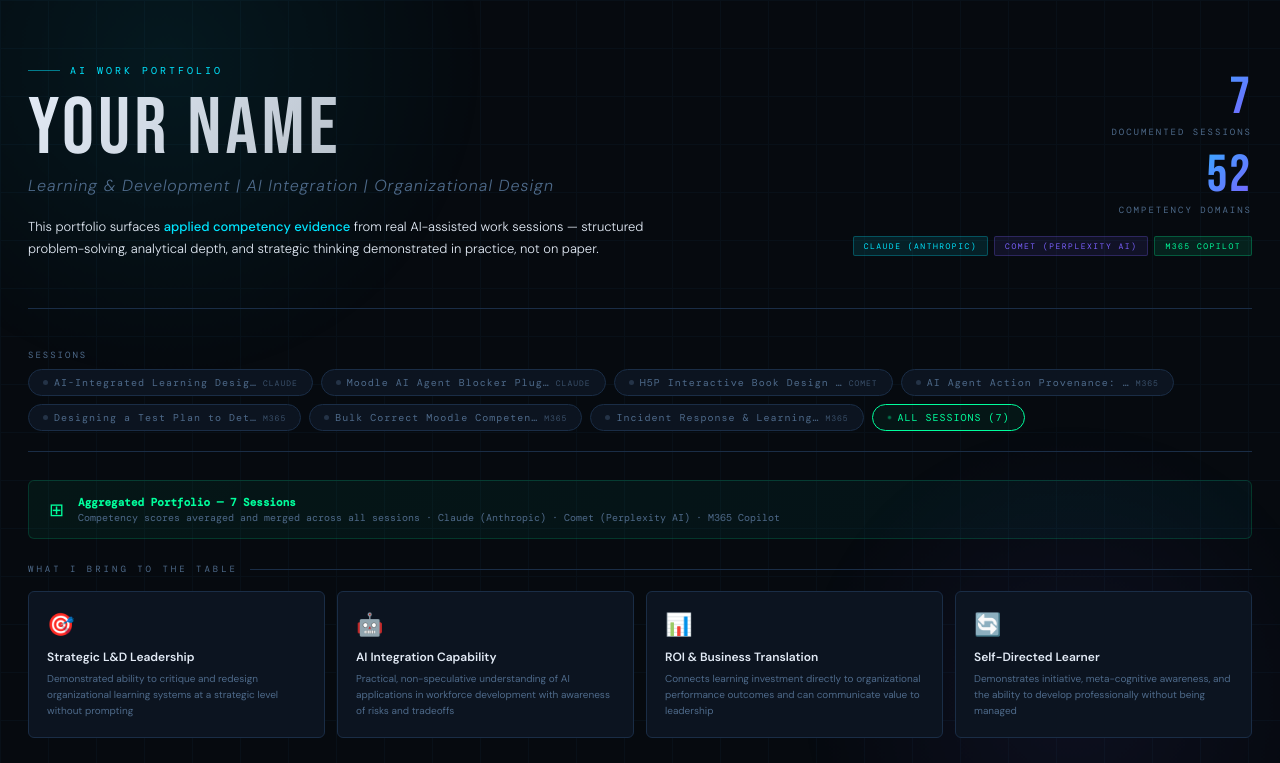
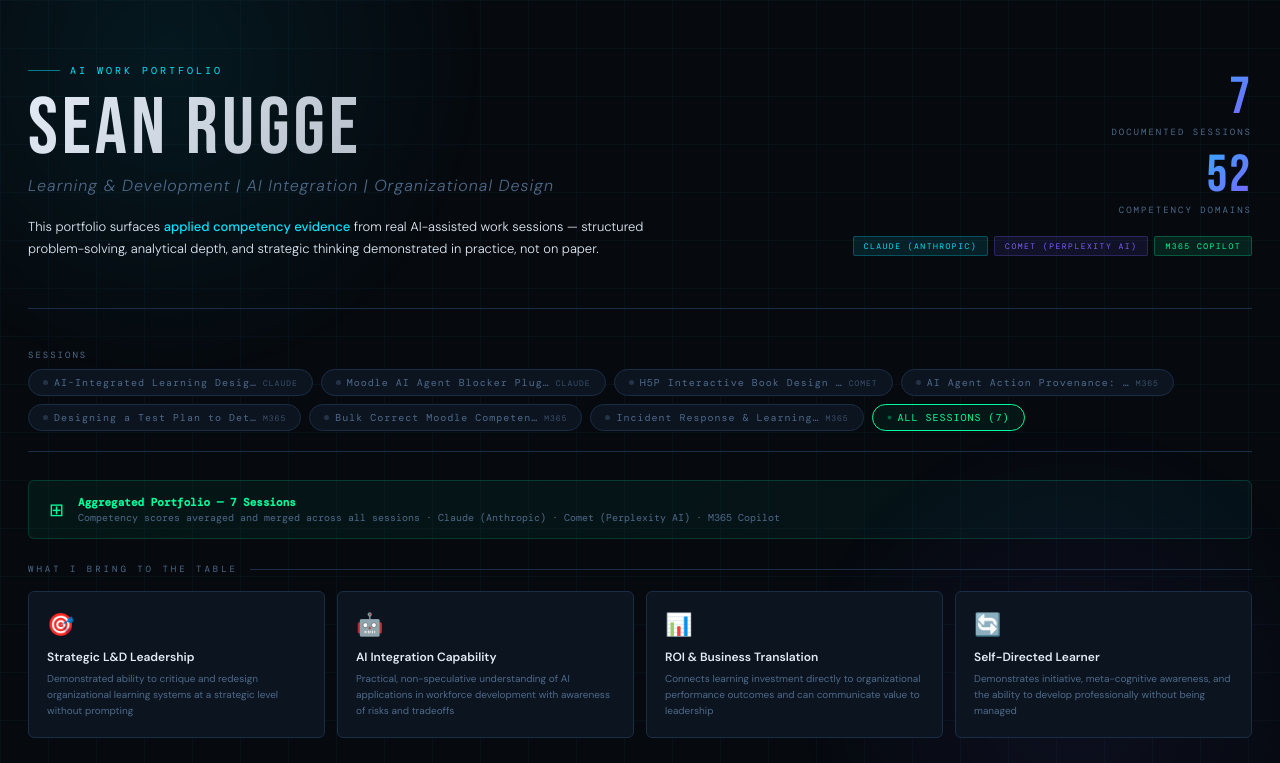
Before and after one commit to seanrugg/learning_intelligence_portfolio, a plain HTML site: page index.html in a window 1280 px wide. Shown: the top 763 px of the page. Drawn offline with nearby package versions, Linux system fonts and the light colour scheme.

Commit message:
Update personal name in index.html

```diff
--- a/index.html
+++ b/index.html
@@ -462,7 +462,7 @@ const CONFIG = {
 
   // Personal identity shown in the hero section
   identity: {
-    name: "YOUR NAME",
+    name: "Sean Rugge",
     title: "Learning & Development | AI Integration | Organizational Design",
     tagline: `This portfolio surfaces <strong>applied competency evidence</strong> from real AI-assisted work sessions —
       structured problem-solving, analytical depth, and strategic thinking demonstrated in practice, not on paper.`
```
